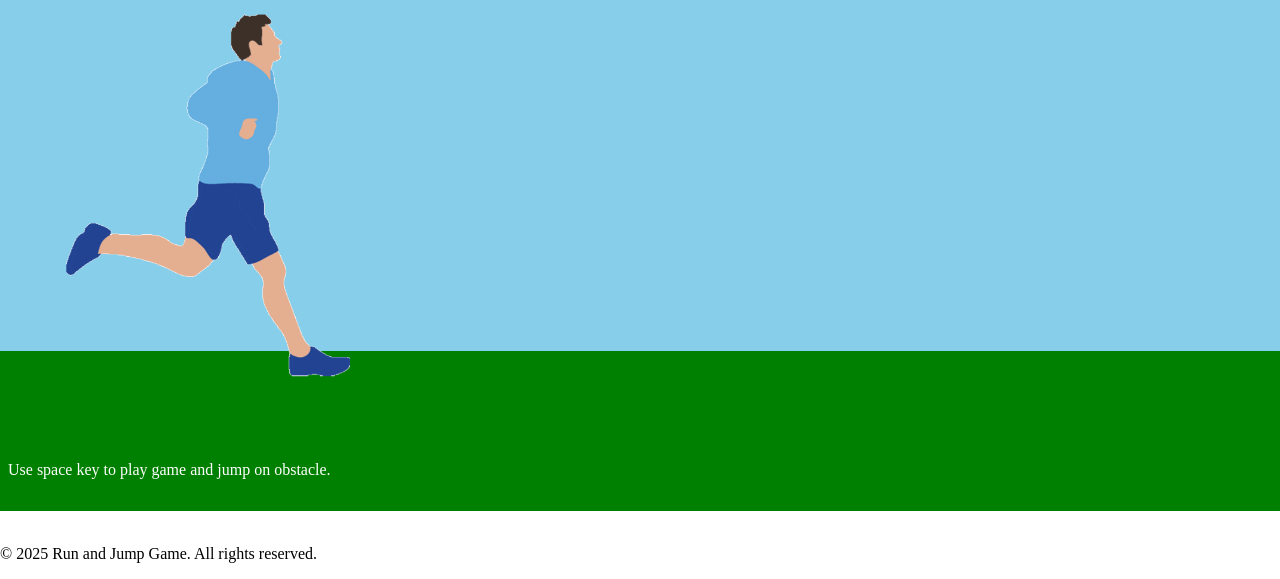
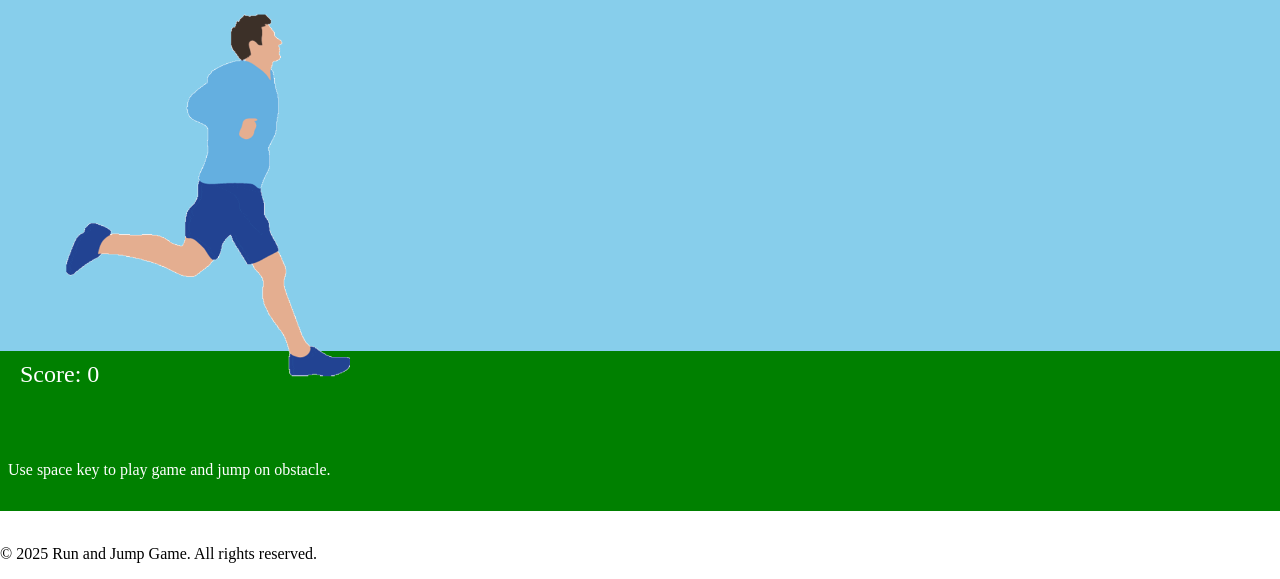
Before and after one commit to sulav-parajuli/RunandJumpGame, a Django app: page /runandjump in a window 1280 px wide. Shown: the part 289-868 px from the top of the page. Run offline with Django 5.2, Linux system fonts and the light colour scheme.

Commit message:
Update score based on the key pressed.

```diff
--- a/runandjump/static/css/style.css
+++ b/runandjump/static/css/style.css
@@ -15,6 +15,15 @@ body {
     height: 20vh;
     width: 100%;
     position: relative;
+}
+
+.score {
+    color: white;
+    font-size: 24px;
+    position: absolute;
+    top: 10px;
+    left: 20px;
+    z-index: 10;
 }
 
 .person {
--- a/runandjump/static/js/index.js
+++ b/runandjump/static/js/index.js
@@ -1,5 +1,12 @@
 // Flag to check if the game is over
 var gameOver = false;
+let score = 0;
+
+// Function to update the score
+function updateScore() {
+    score += 10; // Increment score
+    document.getElementById("score").innerText = score; // Update the score display
+}
 
 // Function to stop the game and remove all classes
 function stopGame() {
@@ -25,6 +32,8 @@ document.addEventListener("keydown", function(event) {
 
         // Add the 'jump' class to make the person jump
         person.classList.add("jump");
+        // If the player successfully avoids an obstacle update score:
+        updateScore();
 
         // Remove the 'jump' class after a certain time (for example, 500ms)
         setTimeout(function() {
--- a/runandjump/templates/index.html
+++ b/runandjump/templates/index.html
@@ -1,6 +1,7 @@
 {% extends 'base.html' %} {% load static %} {% block title %}Welcome to Run and Jump{% endblock %} {% block content %}
 <div class="sky"></div>
 <div class="ground">
+    <div class="score">Score: <span id="score">0</span></div>
     <div class="person">
         <img src="{% static 'images/giphy.gif' %}" alt="Girl Image" />
     </div>
```
